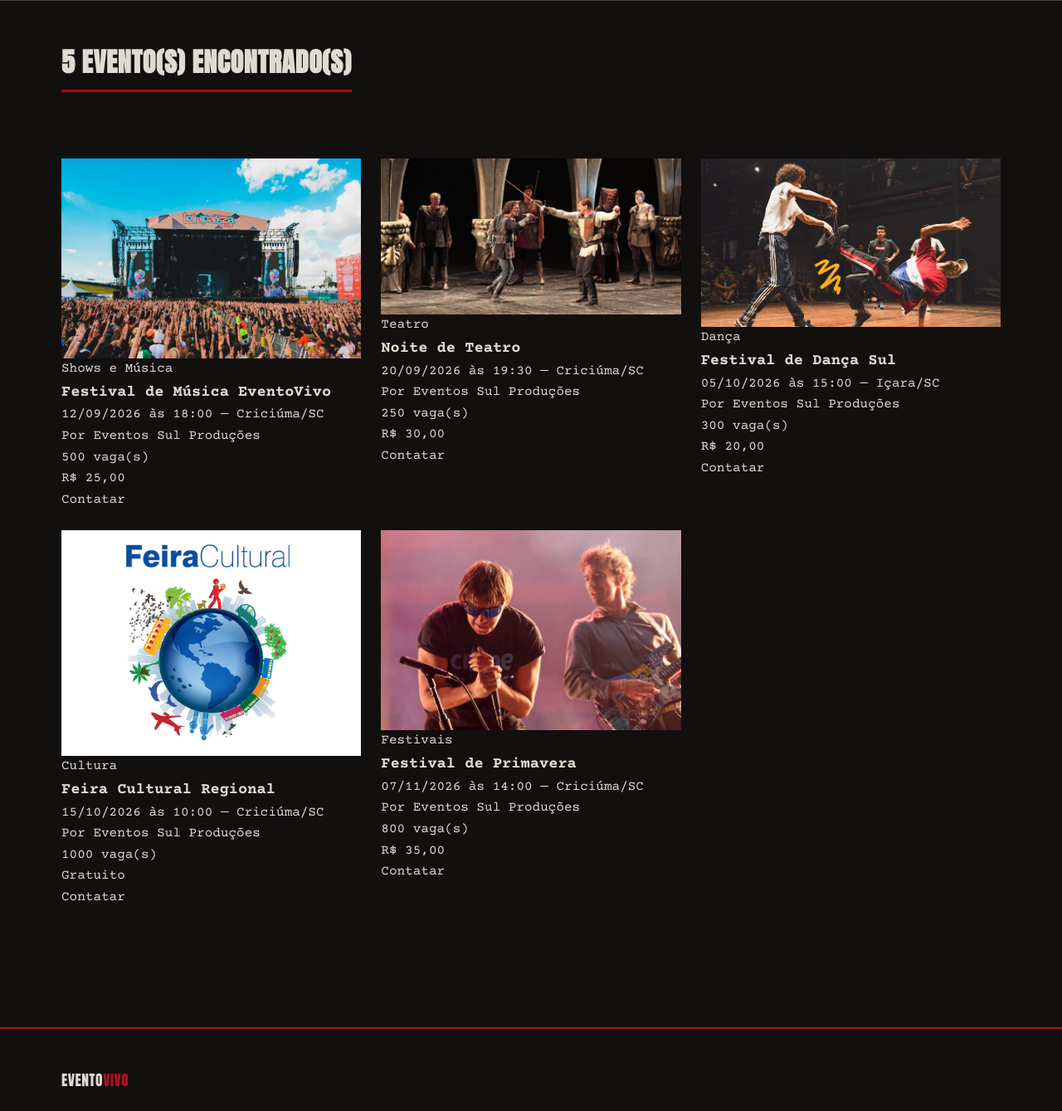
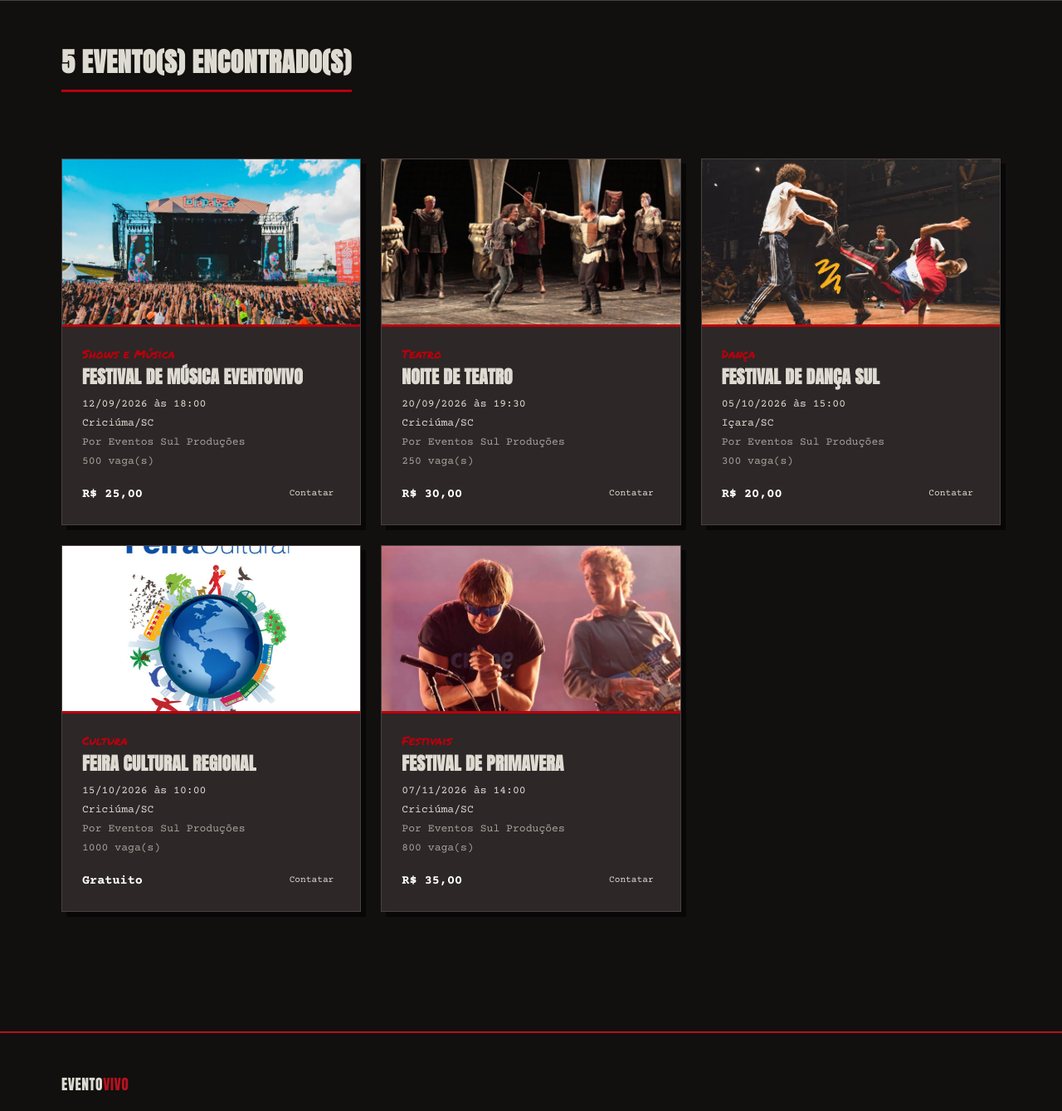
Before and after one commit to viniciusdarosa/EventoVivo---Projeto-final, a PHP site: page /Eventos.php in a window 1280 px wide. Shown: the part 560-1899 px from the top of the page at 83% size. Run offline with PHP 8.4, Linux system fonts and the light colour scheme; data comes from the database, SQL or seed files in the repository.

Commit message:
alteração no estilo do eventos.php
padronizar a apresentação das imagens dos eventos, anteriormente, o HTML completo de cada card estava diretamente dentro do foreach responsável por percorrer os eventos. Com a alteração, essa estrutura foi transferida para um novo componente específico, tornando o código da página principal mais organizado e facilitando futuras alterações no layout dos cards.

```diff
--- a/Css/style.css
+++ b/Css/style.css
@@ -683,6 +683,7 @@ a:focus-visible, button:focus-visible, input:focus-visible {
   gap: 1.5rem;
 }
 
+
 /* Grid de artistas */
 .artistas-grid {
   display: grid;
--- /dev/null
+++ b/Telas/Componentes/EventoCard.php
@@ -0,0 +1,219 @@
+<?php
+/* ==========================================================
+ * COMPONENTE: EventoCard.php
+ * Card reutilizável exclusivo para a listagem pública de eventos.
+ *
+ * A área da imagem pertence ao próprio componente: ela usa uma
+ * moldura 16:9 e object-fit: cover, independentemente do tamanho
+ * ou proporção do arquivo original enviado pelo usuário.
+ * ========================================================== */
+
+if (!function_exists('render_evento_card')) {
+
+    function render_evento_card($evento)
+    {
+        static $estilos_inseridos = false;
+
+        if (!$estilos_inseridos) {
+            $estilos_inseridos = true;
+            ?>
+            <style>
+              .evento-card-novo {
+                position: relative;
+                display: flex;
+                flex-direction: column;
+                min-width: 0;
+                background: var(--steel);
+                border: 1px solid var(--rule);
+                box-shadow: var(--shadow-hard);
+                overflow: hidden;
+                transition: transform var(--ease), border-color var(--ease), box-shadow var(--ease);
+              }
+
+              .evento-card-novo:hover {
+                transform: translateY(-2px);
+                border-color: var(--accent);
+                box-shadow: 8px 8px 0 rgba(0,0,0,.55);
+              }
+
+              .evento-card-novo-imagem {
+                width: 100%;
+                aspect-ratio: 16 / 9;
+                overflow: hidden;
+                background: var(--ink-2);
+                border-bottom: 3px solid var(--accent);
+              }
+
+              .evento-card-novo-imagem img {
+                width: 100%;
+                height: 100%;
+                display: block;
+                object-fit: cover;
+                object-position: center;
+              }
+
+              .evento-card-novo-corpo {
+                display: flex;
+                flex-direction: column;
+                flex: 1;
+                padding: var(--sp-3);
+              }
+
+              .evento-card-novo-categoria {
+                color: var(--accent);
+                font-family: var(--font-mark);
+                font-size: .9rem;
+                line-height: 1.2;
+                margin-bottom: .45rem;
+              }
+
+              .evento-card-novo-titulo {
+                font-family: var(--font-display);
+                font-size: 1.35rem;
+                line-height: 1.05;
+                text-transform: uppercase;
+                letter-spacing: .01em;
+                margin-bottom: .8rem;
+              }
+
+              .evento-card-novo-meta {
+                display: flex;
+                flex-direction: column;
+                gap: .25rem;
+                color: var(--paper);
+                font-size: .82rem;
+                line-height: 1.45;
+              }
+
+              .evento-card-novo-meta .secundario {
+                color: var(--paper-dim);
+              }
+
+              .evento-card-novo-rodape {
+                display: flex;
+                align-items: flex-end;
+                justify-content: space-between;
+                gap: .75rem;
+                flex-wrap: wrap;
+                margin-top: auto;
+                padding-top: var(--sp-2);
+              }
+
+              .evento-card-novo-valor {
+                font-weight: 700;
+                color: var(--white);
+                font-size: .95rem;
+              }
+
+              .evento-card-novo-acoes {
+                display: flex;
+                gap: .4rem;
+                flex-wrap: wrap;
+              }
+
+              .evento-card-novo-acoes .btn-icone {
+                font-size: .7rem;
+                padding: .25rem .5rem;
+              }
+
+              @media (max-width: 600px) {
+                .evento-card-novo-corpo {
+                  padding: var(--sp-2);
+                }
+              }
+            </style>
+            <?php
+        }
+
+        $imagem = evento_imagem_src(
+            isset($evento['imagem_capa']) ? $evento['imagem_capa'] : ''
+        );
+
+        $titulo = isset($evento['titulo']) ? $evento['titulo'] : '';
+        $categoria = isset($evento['categoria_nome']) ? $evento['categoria_nome'] : '';
+        $cidade = isset($evento['cidade']) ? $evento['cidade'] : '';
+        $estado = isset($evento['estado']) ? $evento['estado'] : '';
+        $organizador = isset($evento['organizador_nome']) ? $evento['organizador_nome'] : '';
+        $vagas = isset($evento['vagas']) ? (int) $evento['vagas'] : 0;
+        $valor = isset($evento['valor']) ? $evento['valor'] : null;
+        $idEvento = isset($evento['id_evento']) ? (int) $evento['id_evento'] : 0;
+        $usuarioEvento = isset($evento['usuario_id']) ? $evento['usuario_id'] : null;
+        ?>
+        <article class="evento-card-novo">
+          <div class="evento-card-novo-imagem">
+            <img
+              src="<?php echo htmlspecialchars($imagem); ?>"
+              alt="Capa do evento <?php echo htmlspecialchars($titulo); ?>"
+              loading="lazy">
+          </div>
+
+          <div class="evento-card-novo-corpo">
+            <?php if ($categoria !== ''): ?>
+              <p class="evento-card-novo-categoria">
+                <?php echo htmlspecialchars($categoria); ?>
+              </p>
+            <?php endif; ?>
+
+            <h3 class="evento-card-novo-titulo">
+              <?php echo htmlspecialchars($titulo); ?>
+            </h3>
+
+            <div class="evento-card-novo-meta">
+              <span>
+                <?php echo htmlspecialchars(formatar_data_evento($evento['data_inicio_evento'])); ?>
+                às <?php echo htmlspecialchars(substr($evento['hora_inicio'], 0, 5)); ?>
+              </span>
+
+              <span>
+                <?php echo htmlspecialchars($cidade); ?>/<?php echo htmlspecialchars($estado); ?>
+              </span>
+
+              <?php if ($organizador !== ''): ?>
+                <span class="secundario">
+                  Por <?php echo htmlspecialchars($organizador); ?>
+                </span>
+              <?php endif; ?>
+
+              <span class="secundario">
+                <?php echo $vagas; ?> vaga(s)
+              </span>
+            </div>
+
+            <div class="evento-card-novo-rodape">
+              <span class="evento-card-novo-valor">
+                <?php echo formatar_valor_evento($valor); ?>
+              </span>
+
+              <div class="evento-card-novo-acoes">
+                <?php if (isset($_SESSION['id_usuario']) && $_SESSION['id_usuario'] == $usuarioEvento): ?>
+                  <a
+                    class="btn-icone"
+                    href="EditarEvento.php?id_evento=<?php echo $idEvento; ?>">
+                    Editar
+                  </a>
+
+                  <form
+                    method="post"
+                    action="ExcluirEvento.php"
+                    onsubmit="return confirm('Tem certeza que deseja excluir este evento?');"
+                    style="display:inline;">
+                    <input type="hidden" name="id_evento" value="<?php echo $idEvento; ?>">
+                    <button type="submit" class="btn-icone btn-icone-excluir">
+                      Excluir
+                    </button>
+                  </form>
+                <?php else: ?>
+                  <a
+                    class="btn-icone"
+                    href="#contato"
+                    onclick="alert('Faça login para entrar em contato com o organizador.')">
+                    Contatar
+                  </a>
+                <?php endif; ?>
+              </div>
+            </div>
+          </div>
+        </article>
+        <?php
+    }
+}
--- a/Telas/Eventos.php
+++ b/Telas/Eventos.php
@@ -10,6 +10,7 @@
 session_start();
 require_once dirname(__FILE__) . '/../config/conexao.php';
 require_once dirname(__FILE__) . '/Componentes/funcoes_eventos.php';
+require_once dirname(__FILE__) . '/Componentes/EventoCard.php';
 
 // Remove automaticamente eventos encerrados há mais de 1 mês antes da listagem.
 limpar_eventos_antigos($conexao);
@@ -197,50 +198,7 @@ if ($resEstados) {
       <?php else: ?>
         <div class="eventos-grid">
           <?php foreach ($eventos as $evento): ?>
-            <article class="evento-card">
-              <img class="evento-card-imagem"
-                   src="<?php echo htmlspecialchars(evento_imagem_src($evento['imagem_capa'])); ?>"
-                   alt="Capa do evento <?php echo htmlspecialchars($evento['titulo']); ?>">
-
-              <div class="evento-card-corpo">
-                <p class="evento-card-categoria"><?php echo htmlspecialchars($evento['categoria_nome']); ?></p>
-                <h3 class="evento-card-titulo"><?php echo htmlspecialchars($evento['titulo']); ?></h3>
-
-                <p class="evento-card-info">
-                  <?php echo htmlspecialchars(formatar_data_evento($evento['data_inicio_evento'])); ?>
-                  às <?php echo htmlspecialchars(substr($evento['hora_inicio'], 0, 5)); ?>
-                  — <?php echo htmlspecialchars($evento['cidade']); ?>/<?php echo htmlspecialchars($evento['estado']); ?>
-                </p>
-
-                <?php if (!empty($evento['organizador_nome'])): ?>
-                <p class="evento-card-info">
-                  Por <?php echo htmlspecialchars($evento['organizador_nome']); ?>
-                </p>
-                <?php endif; ?>
-
-                <p class="evento-card-info">
-                  <?php echo (int) $evento['vagas']; ?> vaga(s)
-                </p>
-
-                <div class="evento-card-rodape">
-                  <span class="evento-card-valor"><?php echo formatar_valor_evento($evento['valor']); ?></span>
-
-                  <div class="evento-card-acoes">
-                    <?php if (isset($_SESSION['id_usuario']) && $_SESSION['id_usuario'] == $evento['usuario_id']): ?>
-                      <a class="btn-icone" href="EditarEvento.php?id_evento=<?php echo (int) $evento['id_evento']; ?>">Editar</a>
-                      <form method="post" action="ExcluirEvento.php"
-                            onsubmit="return confirm('Tem certeza que deseja excluir este evento?');"
-                            style="display:inline;">
-                        <input type="hidden" name="id_evento" value="<?php echo (int) $evento['id_evento']; ?>">
-                        <button type="submit" class="btn-icone btn-icone-excluir">Excluir</button>
-                      </form>
-                    <?php else: ?>
-                      <a class="btn-icone" href="#contato" onclick="alert('Faça login para entrar em contato com o organizador.')">Contatar</a>
-                    <?php endif; ?>
-                  </div>
-                </div>
-              </div>
-            </article>
+            <?php render_evento_card($evento); ?>
           <?php endforeach; ?>
         </div>
       <?php endif; ?>
```
